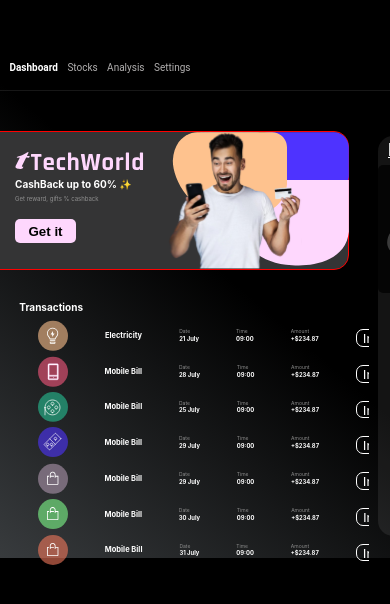
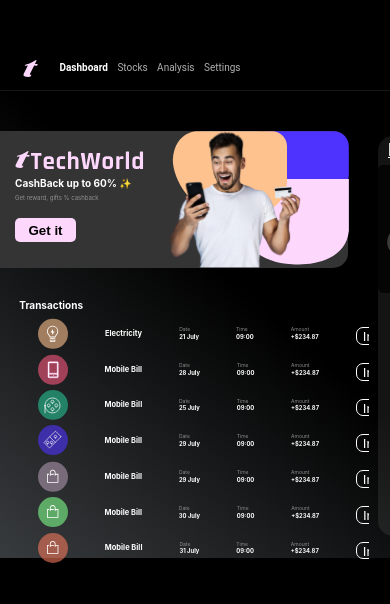
Before and after one commit to shubham947222/MaterialD_assignment, a React (Create React App) app: page / in a window 390 px wide. Shown: the part 120-724 px from the top of the page. Built offline with nearby package versions, Linux system fonts and the light colour scheme.

Commit message:
minor fixes

```diff
--- a/src/App.css
+++ b/src/App.css
@@ -47,7 +47,21 @@
     width: 50%;
     height: 10rem;
 
-    border: 1px solid red;
+    /* border: 1px solid red; */
+  }
+  .logo {
+    margin-left: 25rem;
+    /* border: 1px solid red; */
+  }
+  .navbarOption {
+    margin-left: -15rem;
+  }
+  .Logotext {
+    display: none;
+  }
+  .Navbar {
+    position: relative;
+    /* border: 1px solid green; */
   }
   .cashbackImage {
     display: block;
--- a/src/components/Navbar/Navbar.jsx
+++ b/src/components/Navbar/Navbar.jsx
@@ -13,7 +13,7 @@
       <div className="Navbar">
         <div className="logo">
           <img src={Logo} alt="" />
-          <img src={LogoText} alt="" />
+          <img src={LogoText} className="Logotext" alt="" />
         </div>
         <div className="navbarOption">
           <a href="#" id="a">
```
